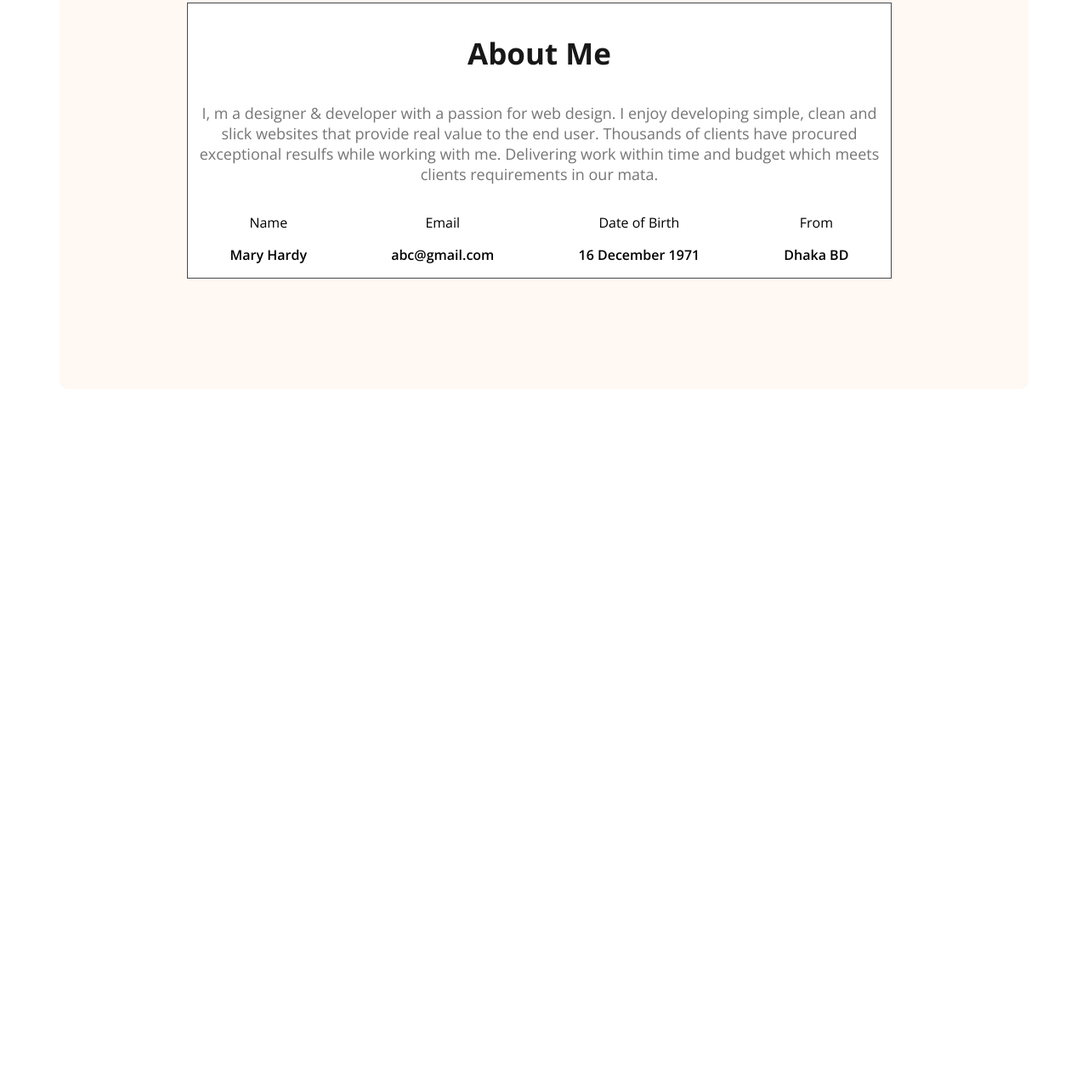
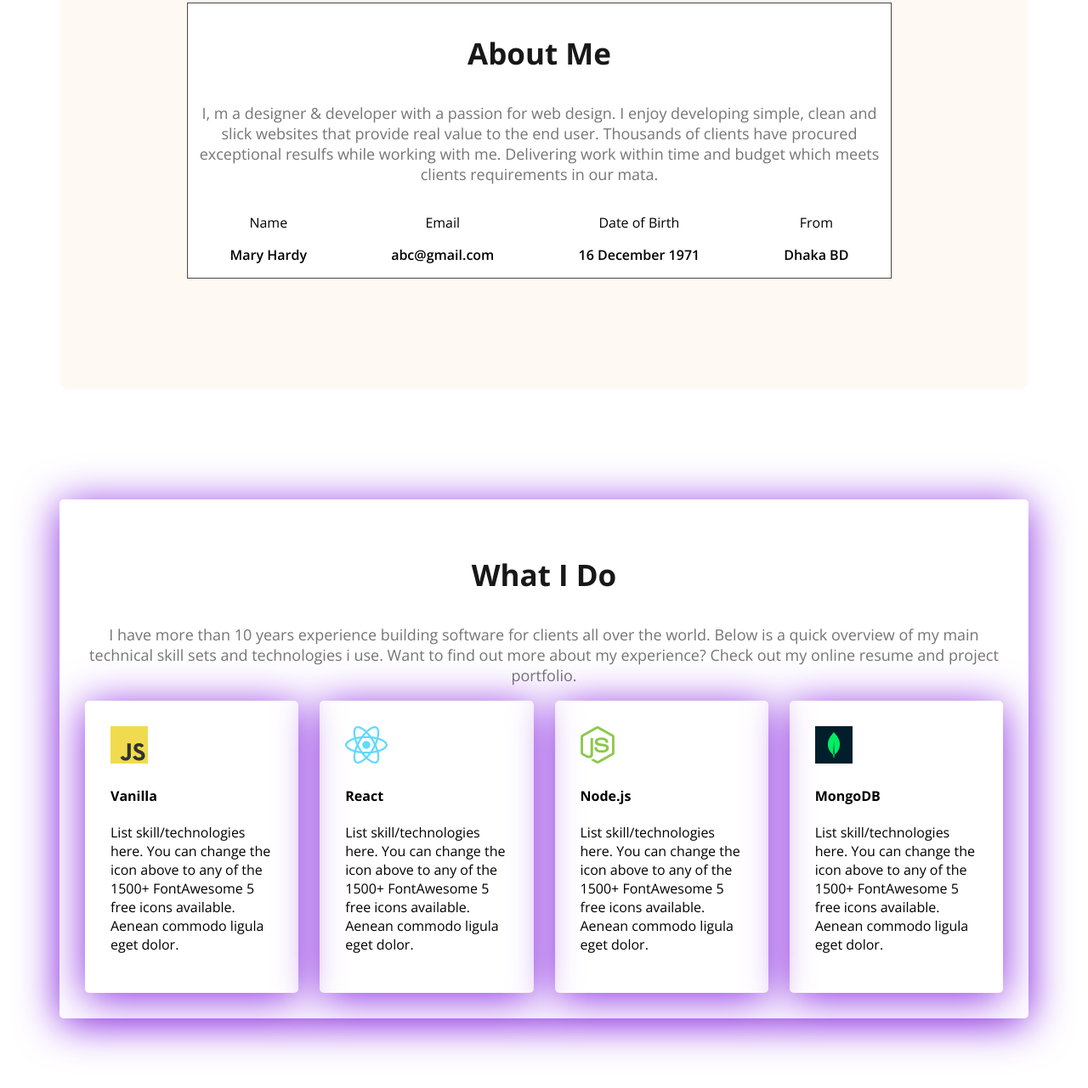
Before and after one commit to rejaur990/portfolio-resources, a plain HTML site: page index.html in a window 1280 px wide. Shown: the part 1087-2368 px from the top of the page at 85% size. Before the commit the page ends 1553 px from the top, so only its background shows below. Drawn offline with nearby package versions, Linux system fonts and the light colour scheme.

Commit message:
what i do add

```diff
--- a/index.html
+++ b/index.html
@@ -72,6 +72,43 @@
 </div>
 
       </section>
+<!-- what i do section starts -->
+<section class="skills">
+<h3 class="section-title text-center">
+What I Do
+</h3>
+<p class="section-description text-center">
+  I have more than 10 years experience building software for clients all over the world. Below is a quick overview of my main technical skill sets and technologies i use. Want to find out more about my experience? Check out my online resume and project portfolio.
+</p>
+
+<div class="skills-container">
+
+<!-- .skills*4>img+h4.skill-title+p.skill-description -->
+<div class="skills">
+  <img src="/images/icons/js.png" alt="">
+  <h4 class="skill-title">Vanilla</h4>
+  <p class="skill-description">List skill/technologies here. You can change the icon above to any of the 1500+ FontAwesome 5 free icons available. Aenean commodo ligula eget dolor.</p>
+</div>
+<div class="skills">
+  <img src="/images/icons/react.png" alt="">
+  <h4 class="skill-title">React</h4>
+  <p class="skill-description">List skill/technologies here. You can change the icon above to any of the 1500+ FontAwesome 5 free icons available. Aenean commodo ligula eget dolor.</p>
+</div>
+<div class="skills">
+  <img src="/images/icons/nodejs.png" alt="">
+  <h4 class="skill-title">Node.js</h4>
+  <p class="skill-description">List skill/technologies here. You can change the icon above to any of the 1500+ FontAwesome 5 free icons available. Aenean commodo ligula eget dolor.</p>
+</div>
+<div class="skills">
+  <img src="/images/icons/mongo.png" alt="">
+  <h4 class="skill-title">MongoDB</h4>
+  <p class="skill-description">List skill/technologies here. You can change the icon above to any of the 1500+ FontAwesome 5 free icons available. Aenean commodo ligula eget dolor.</p>
+</div>
+
+</div>
+
+</section>
+
 
     </main>
     <footer></footer>
--- a/styles/portfolio.css
+++ b/styles/portfolio.css
@@ -35,6 +35,12 @@
   font-size: 18px;
   color: #757575;
 }
+
+.text-center{
+  text-align: center;
+
+}
+
 .secondary-bg{
   background-color:#FFF8F3 ;
 }
@@ -108,6 +114,11 @@ nav li a {
   max-width: 1140px;
   margin: 0 auto;
  }
+main section{
+  margin-top: 130px;
+  margin-bottom: 130px;
+}
+
 /* about styles */
 .about{
   border-radius: 10px;
@@ -130,3 +141,14 @@ nav li a {
 .item-description{
   font-weight: 600;
 }
+
+/* skills section starts */
+.skills-container{
+  display: flex;
+  gap: 25px;
+}
+.skills{
+  padding: 30px;
+  border-radius: 5px;
+  box-shadow: 0px 6px 50px 0px blueviolet
+}
```
